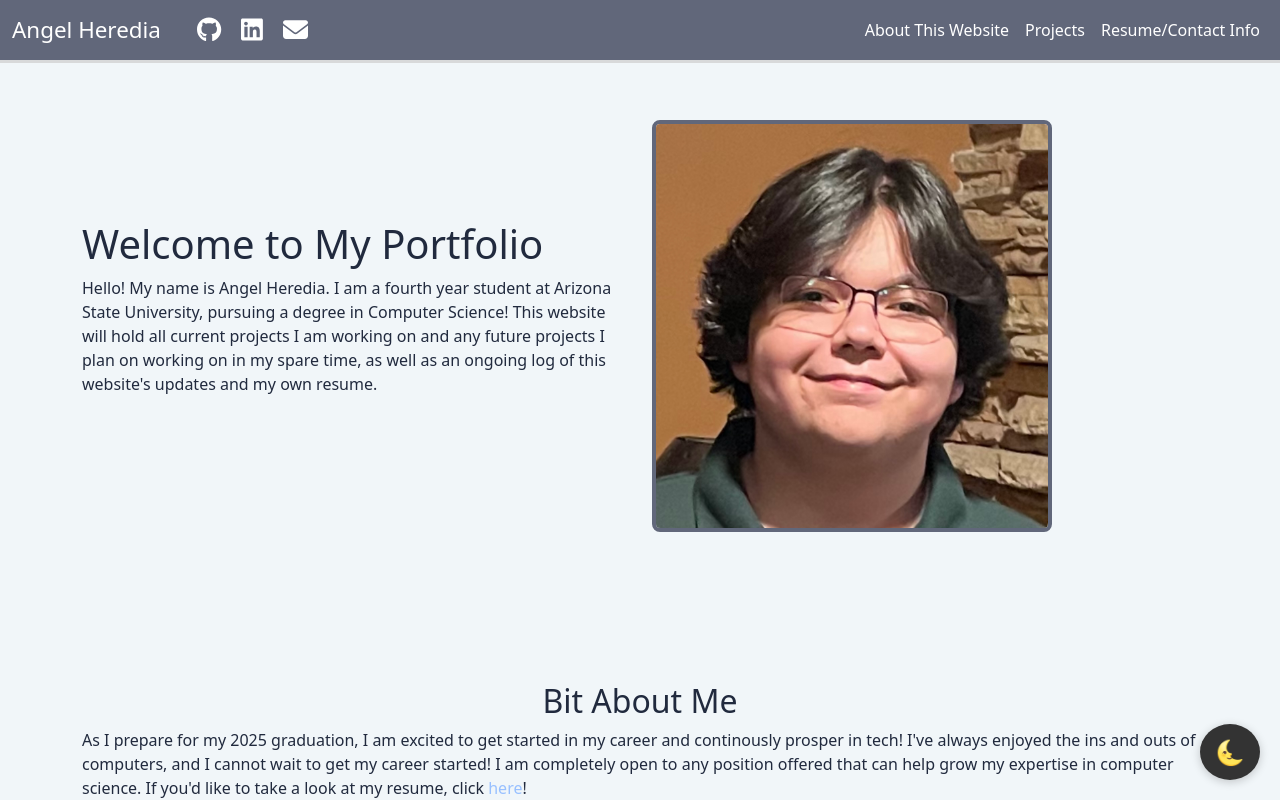
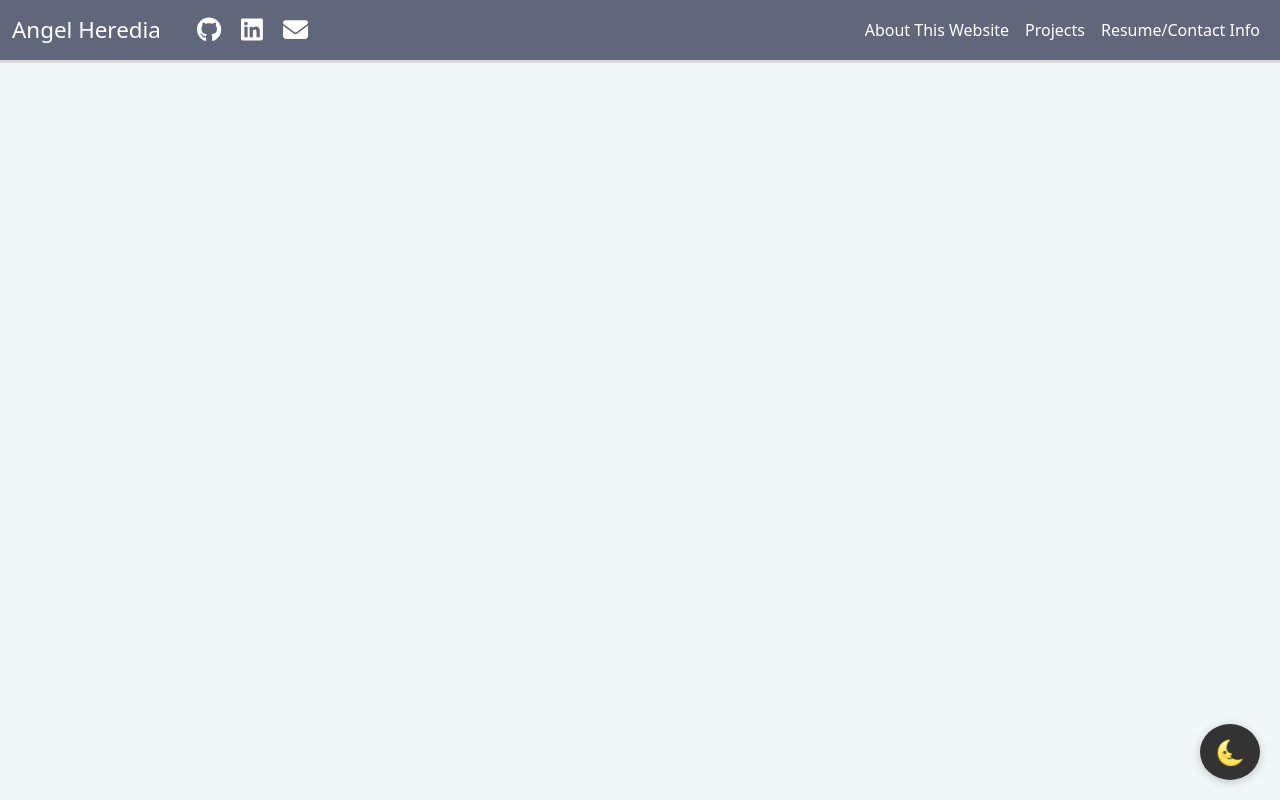
Before and after one commit to angelheredia138/old-portfolio, a React (Vite) app: page / in a window 1280 px wide. Shown: the top 800 px of the page. Built offline with nearby package versions, Linux system fonts and the light colour scheme; the HTML template or start-up script is replaced by a standard one.

Commit message:
fixed homepage routing

```diff
--- a/package.json
+++ b/package.json
@@ -1,5 +1,5 @@
 {
-  "homepage": "https://angelheredia138.github.io/",
+  "homepage": "https://angelheredia138.github.io/portfolio-website",
   "name": "portfolio-website",
   "private": true,
   "version": "0.0.0",
--- a/src/App.tsx
+++ b/src/App.tsx
@@ -25,7 +25,7 @@ function App() {
     <BrowserRouter>
       <Navbar />
       <Routes>
-        <Route path="/" element={<HomePage />} />
+        <Route path="/portfolio-website" element={<HomePage />} />
         <Route path="/about" element={<AboutPage />} />
         <Route path="/resume" element={<ResumePage />} />
         <Route path="/projects" element={<ProjectPage />} />
```
